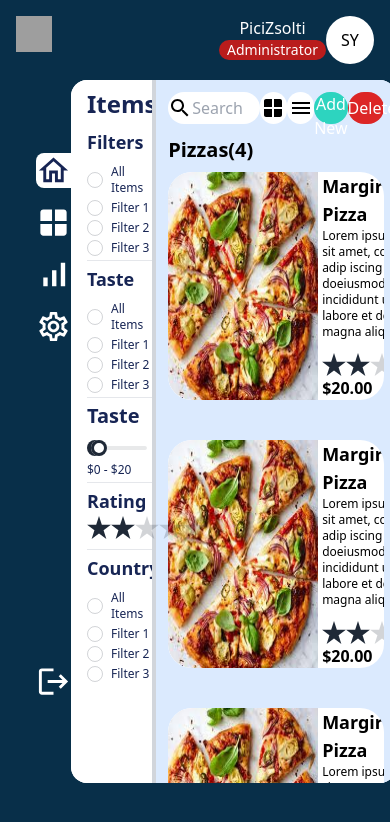
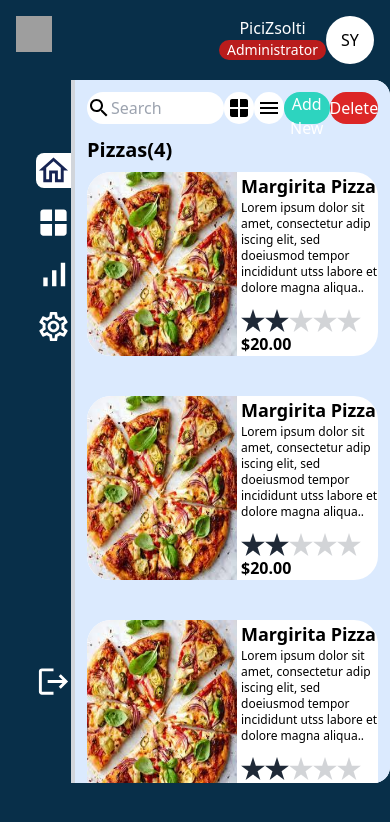
Before and after one commit to jaisriv788/foodStorePage, a React (Vite) app: page / in a window 390 px wide. Shown: the top 822 px of the page. Built offline with nearby package versions, Linux system fonts and the light colour scheme; grey boxes are pictures that could not be loaded.

Commit message:
Update Filter.jsx

```diff
--- a/src/Components/Filter/Filter.jsx
+++ b/src/Components/Filter/Filter.jsx
@@ -13,7 +13,7 @@ function Filter() {
   }
 
   return (
-    <div className="bg-white rounded-2xl w-3/12 ">
+    <div className="hidden sm:block bg-white rounded-2xl w-3/12 ">
       <div className=" mt-2 ml-4 text-blue-950 ">
         <div className="text-2xl mb-2 font-bold">Items</div>
         <div className="my-1">
```
